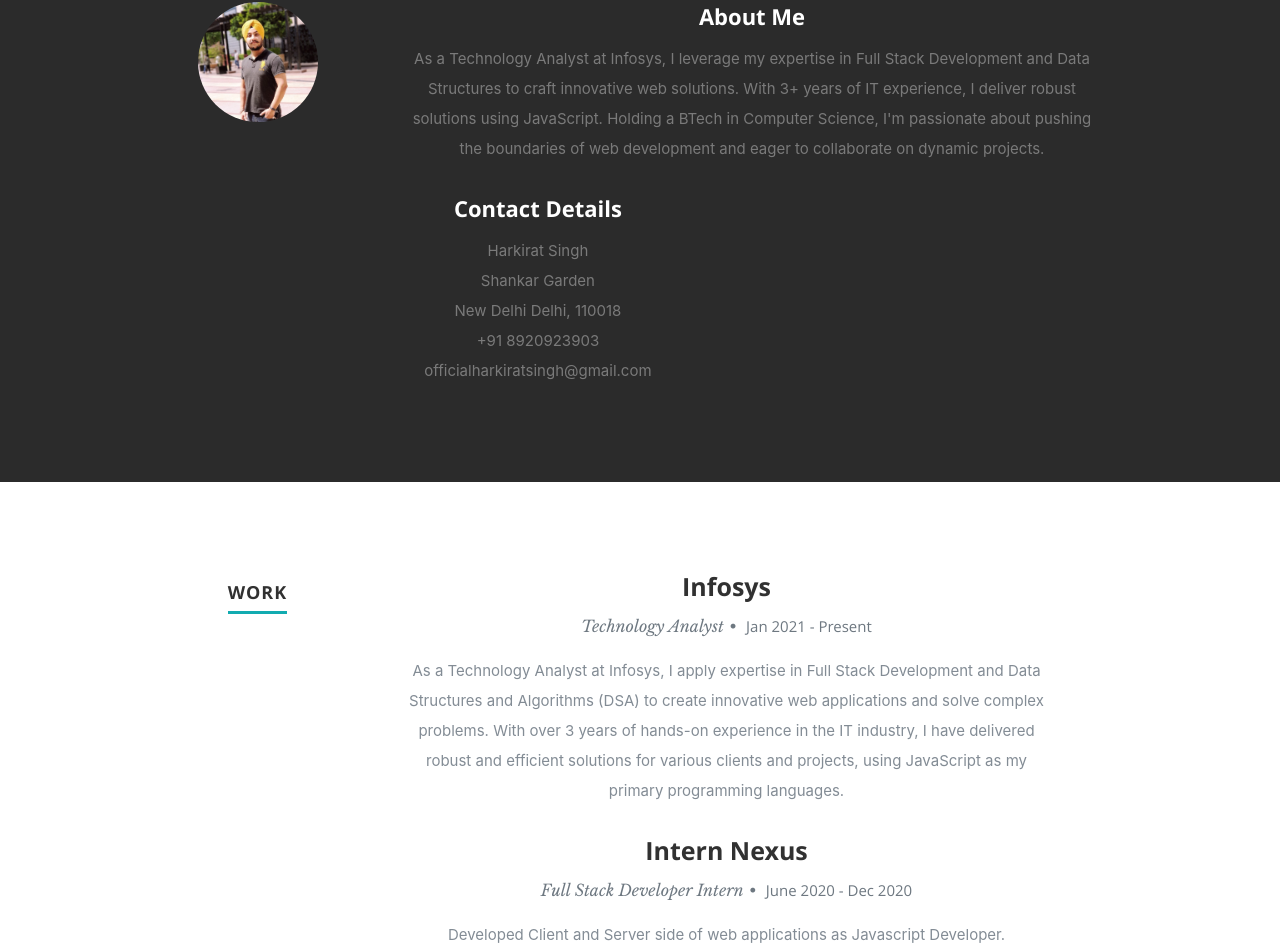
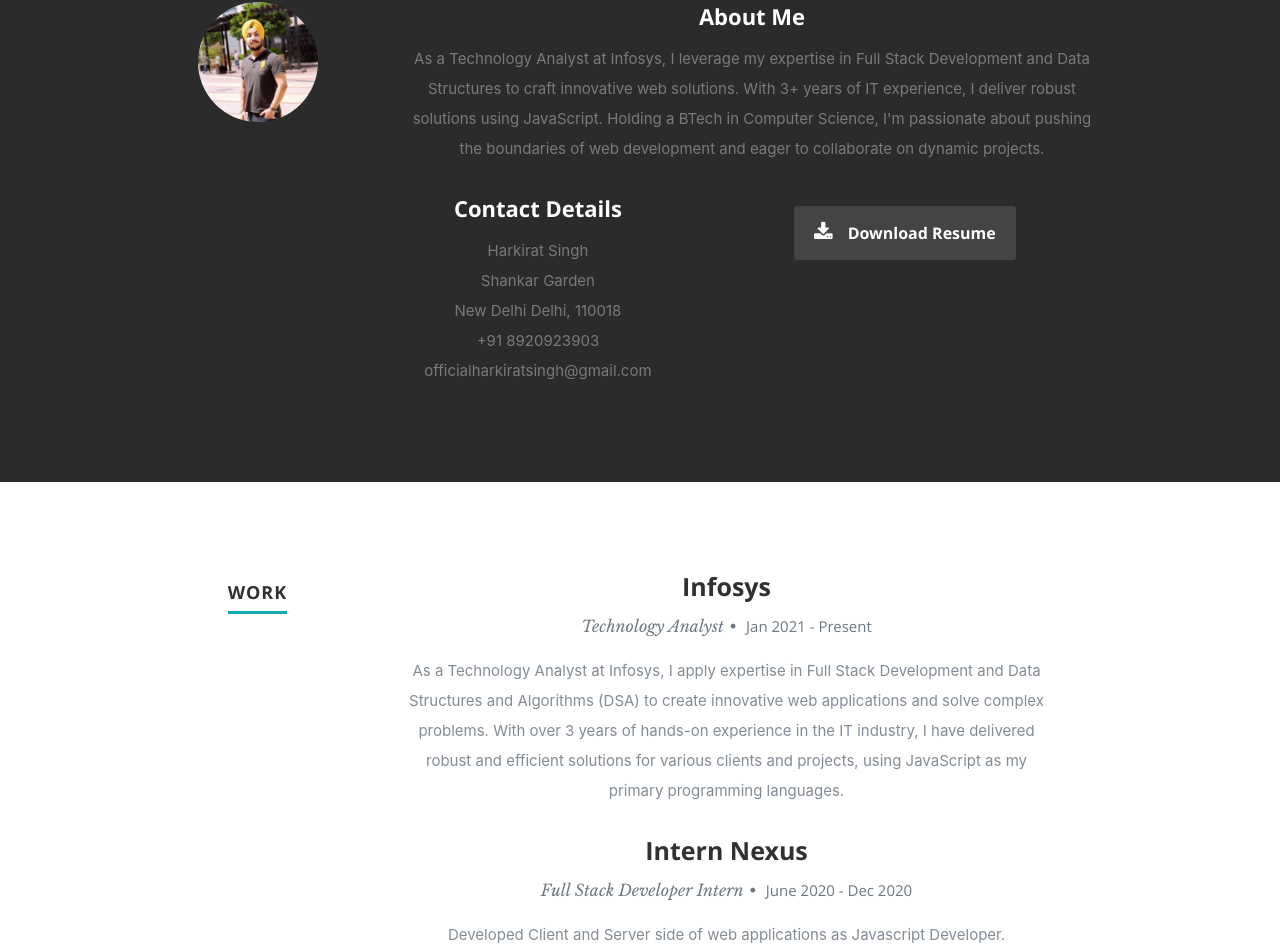
Before and after one commit to harkiratsingh97/Portfolio, a React (Create React App) app: page / in a window 1280 px wide. Shown: the part 894-1846 px from the top of the page. Built offline with nearby package versions, Linux system fonts and the light colour scheme.

Commit message:
add resume download

```diff
--- a/src/Components/About.js
+++ b/src/Components/About.js
@@ -11,7 +11,7 @@ export default function About(props) {
 		var zip = props.data.address.zip;
 		var phone = props.data.phone;
 		var email = props.data.email;
-		// var resumeDownload = props.data.resumedownload;
+		var resumeDownload = props.data.resumedownload;
 	}
 
 	return (
@@ -45,13 +45,17 @@ export default function About(props) {
 								<span>{email}</span>
 							</p>
 						</div>
-						{/* <div className="columns download">
+						<div className="columns download">
 							<p>
-								<a href={resumeDownload} className="button">
+								<a
+									href={resumeDownload}
+									download={resumeDownload}
+									className="button"
+								>
 									<i className="fa fa-download"></i>Download Resume
 								</a>
 							</p>
-						</div> */}
+						</div>
 					</div>
 				</div>
 			</div>
--- a/src/resumeData.js
+++ b/src/resumeData.js
@@ -15,6 +15,7 @@ export const resumeDataBack = {
 			state: "Delhi",
 			zip: "110018",
 		},
+		resumedownload: "Resume-Harkirat.pdf",
 
 		social: [
 			{
```
Also changed, not shown: 1 other file (tests, documents, lock files or other folders).
